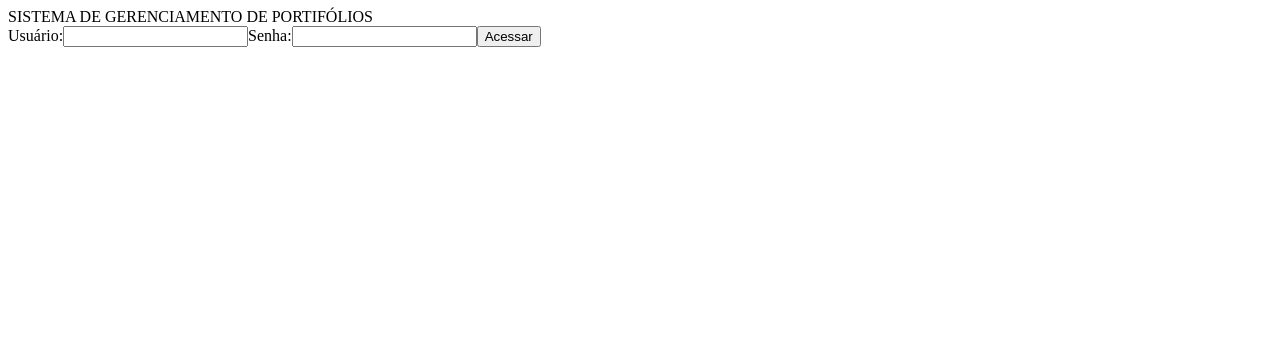
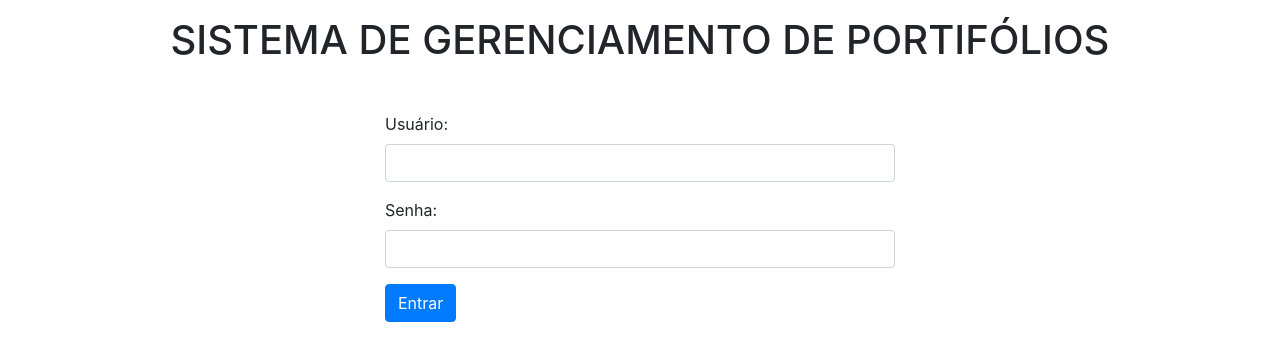
Before and after one commit to mNalon/EnterprisePortfolioManager, an Angular app: page / in a window 1280 px wide. Shown: the top 360 px of the page. Built offline with nearby package versions, Linux system fonts and the light colour scheme.

Commit message:
firt login form

```diff
--- a/angular.json
+++ b/angular.json
@@ -23,7 +23,10 @@
               "src/assets"
             ],
             "styles": [
-              "src/styles.css"
+              "src/styles.css",
+              {
+                "input": "./node_modules/bootstrap/dist/css/bootstrap.css"
+              }
             ],
             "scripts": []
           },
--- a/package.json
+++ b/package.json
@@ -20,9 +20,12 @@
     "@angular/platform-browser": "^6.0.2",
     "@angular/platform-browser-dynamic": "^6.0.2",
     "@angular/router": "^6.0.2",
+    "@ng-bootstrap/schematics": "^2.0.0-alpha.1",
     "core-js": "^2.5.4",
     "rxjs": "^6.0.0",
-    "zone.js": "^0.8.26"
+    "zone.js": "^0.8.26",
+    "@ng-bootstrap/ng-bootstrap": "^2.0.0-alpha.0",
+    "bootstrap": "^4.0.0"
   },
   "devDependencies": {
     "@angular/compiler-cli": "^6.0.2",
--- a/src/app/app.module.ts
+++ b/src/app/app.module.ts
@@ -3,7 +3,8 @@ import { NgModule } from '@angular/core';
 
 import { AppComponent } from './app.component';
 
-import { LoginModule } from '../modules/login/login.module'
+import { LoginModule } from '../modules/login/login.module';
+import { NgbModule } from '@ng-bootstrap/ng-bootstrap'
 
 @NgModule({
   declarations: [
@@ -11,7 +12,8 @@ import { LoginModule } from '../modules/login/login.module'
   ],
   imports: [
     BrowserModule,
-    LoginModule
+    LoginModule,
+    NgbModule.forRoot()
   ],
   providers: [],
   bootstrap: [AppComponent]
--- a/src/modules/login/components/login-form/login-form.component.css
+++ b/src/modules/login/components/login-form/login-form.component.css
@@ -0,0 +1,3 @@
+login-form div{
+    width: 50%;
+}
--- a/src/modules/login/components/login-form/login-form.component.html
+++ b/src/modules/login/components/login-form/login-form.component.html
@@ -1,7 +1,22 @@
-<form action="POST">
-  <label for="login-user">Usuário:</label>
-  <input id="login-user" name="login-user" type="text">
-  <label for="login-password">Senha:</label>
-  <input id="login-password" name="login-password" type="password">
-  <input type="submit" value="Acessar">
-</form>
+<div class="container mt-5">
+    <div id="login-row" class="row justify-content-center align-items-center">
+        <div id="login-column" class="col-md-6">
+            <div id="login-box" class="col-md-12">
+                <form id="login-form" class="form" action="" method="post">
+                    <div class="form-group">
+                        <label for="username" class="">Usuário:</label><br>
+                        <input type="text" name="username" id="username" class="form-control">
+                    </div>
+                    <div class="form-group">
+                        <label for="password" class="">Senha:</label><br>
+                        <input type="password" name="password" id="password" class="form-control">
+                    </div>
+                    <div class="form-group">
+                        <!-- <label for="remember-me" class="text-info"><span>Remember me</span> <span><input id="remember-me" name="remember-me" type="checkbox"></span></label><br> -->
+                        <input type="submit" name="submit" class="btn btn-primary" value="Entrar">
+                    </div>
+                </form>
+            </div>
+        </div>
+    </div>
+</div>
--- a/src/modules/login/components/login-page/login-page.component.css
+++ b/src/modules/login/components/login-page/login-page.component.css
@@ -0,0 +1,4 @@
+login-page{
+    width: 100%;
+    height: 100%;
+}
--- a/src/modules/login/components/login-page/login-page.component.html
+++ b/src/modules/login/components/login-page/login-page.component.html
@@ -1,10 +1,7 @@
-<div>
-    <header>
-        SISTEMA DE GERENCIAMENTO DE PORTIFÓLIOS
-      </header>
-      <main>
-        <login-form>
-
-        </login-form>
-      </main>
+<div class="">
+  <h1 class="text-center mt-3">
+    SISTEMA DE GERENCIAMENTO DE PORTIFÓLIOS
+  </h1>
+  <login-form>
+  </login-form>
 </div>
```
Also changed, not shown: 2 other files (tests, documents, lock files or other folders).
